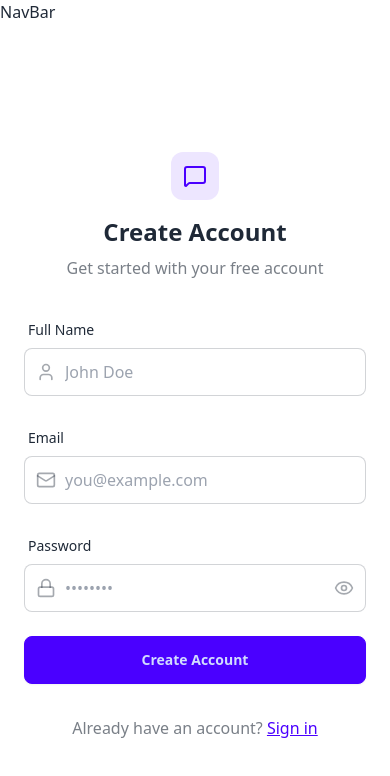
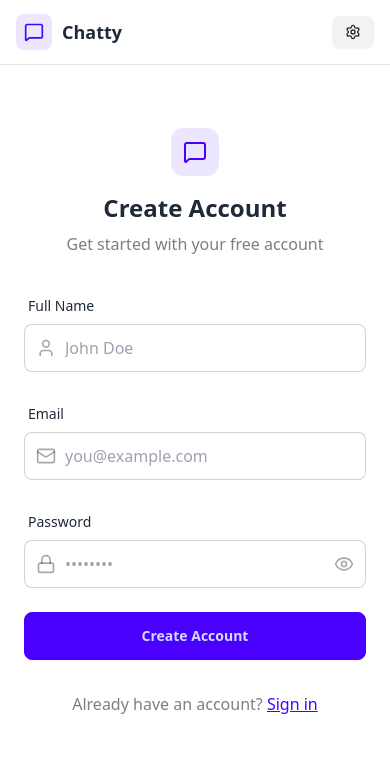
Before and after one commit to Pranab-kr/chat-App, a React app in the folder frontend/: page /signup in a window 390 px wide. Shown: the top 776 px of the page. Built offline with nearby package versions, Linux system fonts and the light colour scheme; no server answers; the HTML template or start-up script is replaced by a standard one.

Commit message:
navBar set

```diff
--- a/frontend/src/App.jsx
+++ b/frontend/src/App.jsx
@@ -8,6 +8,7 @@
 import { useAuthStore } from "./store/useAuthStore";
 import { useEffect } from "react";
 import { Loader } from "lucide-react";
+import { Toaster } from "react-hot-toast";
 
 const App = () => {
   const { authUser, checkAuth, isCheckingAuth } = useAuthStore();
@@ -48,6 +49,7 @@
           element={authUser ? <ProfilePage /> : <Navigate to="/login" />}
         />
       </Routes>
+      <Toaster position="top-center" reverseOrder={false} />
     </div>
   );
 };
--- a/frontend/src/components/NavBar.jsx
+++ b/frontend/src/components/NavBar.jsx
@@ -1,10 +1,58 @@
+import { Link } from "react-router-dom";
 import { useAuthStore } from "../store/useAuthStore";
+import { LogOut, MessageSquare, Settings, User } from "lucide-react";
 
-const NavBar = () => {
-  const {authUser} =  useAuthStore();
+const Navbar = () => {
+  const { logout, authUser } = useAuthStore();
+
   return (
-    <div>NavBar</div>
+    <header
+      className="bg-base-100 border-b border-base-300 fixed w-full top-0 z-40
+    backdrop-blur-lg bg-base-100/80"
+    >
+      <div className="container mx-auto px-4 h-16">
+        <div className="flex items-center justify-between h-full">
+          <div className="flex items-center gap-8">
+            <Link
+              to="/"
+              className="flex items-center gap-2.5 hover:opacity-80 transition-all"
+            >
+              <div className="size-9 rounded-lg bg-primary/10 flex items-center justify-center">
+                <MessageSquare className="w-5 h-5 text-primary" />
+              </div>
+              <h1 className="text-lg font-bold">Chatty</h1>
+            </Link>
+          </div>
+
+          <div className="flex items-center gap-2">
+            <Link
+              to={"/settings"}
+              className={`
+              btn btn-sm gap-2 transition-colors
+
+              `}
+            >
+              <Settings className="w-4 h-4" />
+              <span className="hidden sm:inline">Settings</span>
+            </Link>
+
+            {authUser && (
+              <>
+                <Link to={"/profile"} className={`btn btn-sm gap-2`}>
+                  <User className="size-5" />
+                  <span className="hidden sm:inline">Profile</span>
+                </Link>
+
+                <button className="flex gap-2 items-center" onClick={logout}>
+                  <LogOut className="size-5" />
+                  <span className="hidden sm:inline">Logout</span>
+                </button>
+              </>
+            )}
+          </div>
+        </div>
+      </div>
+    </header>
   );
 };
-
-export default NavBar;
+export default Navbar;
--- a/frontend/src/pages/SignUpPage.jsx
+++ b/frontend/src/pages/SignUpPage.jsx
@@ -1,15 +1,23 @@
 import { useState } from "react";
 import { useAuthStore } from "../store/useAuthStore";
-import { Eye, EyeOff, Loader2, Lock, Mail, MessageSquare, User } from "lucide-react";
+import {
+  Eye,
+  EyeOff,
+  Loader2,
+  Lock,
+  Mail,
+  MessageSquare,
+  User,
+} from "lucide-react";
 import { Link } from "react-router-dom";
 
 import AuthImagePattern from "../components/AuthImagePattern";
-import toast from "react-hot-toast";
+import { toast } from "react-hot-toast";
 
 const SignUpPage = () => {
   const [showPassword, setShowPassword] = useState(false);
   const [formData, setFormData] = useState({
-    fullName: "",
+    username: "",
     email: "",
     password: "",
   });
@@ -17,11 +25,13 @@
   const { signup, isSigningUp } = useAuthStore();
 
   const validateForm = () => {
-    if (!formData.fullName.trim()) return toast.error("Full name is required");
+    if (!formData.username.trim()) return toast.error("Username is required");
     if (!formData.email.trim()) return toast.error("Email is required");
-    if (!/\S+@\S+\.\S+/.test(formData.email)) return toast.error("Invalid email format");
+    if (!/\S+@\S+\.\S+/.test(formData.email))
+      return toast.error("Invalid email format");
     if (!formData.password) return toast.error("Password is required");
-    if (formData.password.length < 6) return toast.error("Password must be at least 6 characters");
+    if (formData.password.length < 6)
+      return toast.error("Password must be at least 6 characters");
 
     return true;
   };
@@ -49,7 +59,9 @@
                 <MessageSquare className="size-6 text-primary" />
               </div>
               <h1 className="text-2xl font-bold mt-2">Create Account</h1>
-              <p className="text-base-content/60">Get started with your free account</p>
+              <p className="text-base-content/60">
+                Get started with your free account
+              </p>
             </div>
           </div>
 
@@ -66,8 +78,10 @@
                   type="text"
                   className={`input input-bordered w-full pl-10`}
                   placeholder="John Doe"
-                  value={formData.fullName}
-                  onChange={(e) => setFormData({ ...formData, fullName: e.target.value })}
+                  value={formData.username}
+                  onChange={(e) =>
+                    setFormData({ ...formData, username: e.target.value })
+                  }
                 />
               </div>
             </div>
@@ -85,7 +99,9 @@
                   className={`input input-bordered w-full pl-10`}
                   placeholder="you@example.com"
                   value={formData.email}
-                  onChange={(e) => setFormData({ ...formData, email: e.target.value })}
+                  onChange={(e) =>
+                    setFormData({ ...formData, email: e.target.value })
+                  }
                 />
               </div>
             </div>
@@ -103,7 +119,9 @@
                   className={`input input-bordered w-full pl-10`}
                   placeholder="••••••••"
                   value={formData.password}
-                  onChange={(e) => setFormData({ ...formData, password: e.target.value })}
+                  onChange={(e) =>
+                    setFormData({ ...formData, password: e.target.value })
+                  }
                 />
                 <button
                   type="button"
@@ -119,7 +137,11 @@
               </div>
             </div>
 
-            <button type="submit" className="btn btn-primary w-full" disabled={isSigningUp}>
+            <button
+              type="submit"
+              className="btn btn-primary w-full"
+              disabled={isSigningUp}
+            >
               {isSigningUp ? (
                 <>
                   <Loader2 className="size-5 animate-spin" />
--- a/frontend/src/store/useAuthStore.js
+++ b/frontend/src/store/useAuthStore.js
@@ -1,6 +1,6 @@
 import { create } from "zustand";
 import { apiClient } from "../lib/axios.js";
-
+import { toast } from "react-hot-toast";
 export const useAuthStore = create((set) => ({
   authUser: null,
   isSigningUp: false,
@@ -8,6 +8,7 @@
   isUpdatingProfile: false,
   isCheckingAuth: true,
 
+  //check authentication status first page load
   checkAuth: async () => {
     try {
       const res = await apiClient.get("/auth/current-user");
@@ -27,6 +28,8 @@
       await apiClient.post("/auth/signup", formData);
       // Don't set authUser here - user needs to login to get cookies
       set({ authUser: null });
+
+      toast.success("Account created! Please login");
     } catch (error) {
       console.log("error in signup", error);
       set({ authUser: null });
@@ -42,11 +45,25 @@
       const res = await apiClient.post("/auth/login", formData);
 
       set({ authUser: res.data.user });
+
+      toast.success("Logged in successfully");
     } catch (error) {
       console.log("error in login", error);
+      toast.error("Login failed. Please check your credentials.");
       throw error;
     } finally {
       set({ isLoggingIn: false });
     }
   },
+  logout: async () => {
+    try {
+      await apiClient.post("/auth/logout");
+      set({ authUser: null });
+      toast.success("Logged out successfully");
+    } catch (error) {
+      console.log("error in logout", error);
+      toast.error("Logout failed. Please try again.");
+      throw error;
+    }
+  },
 }));
```
